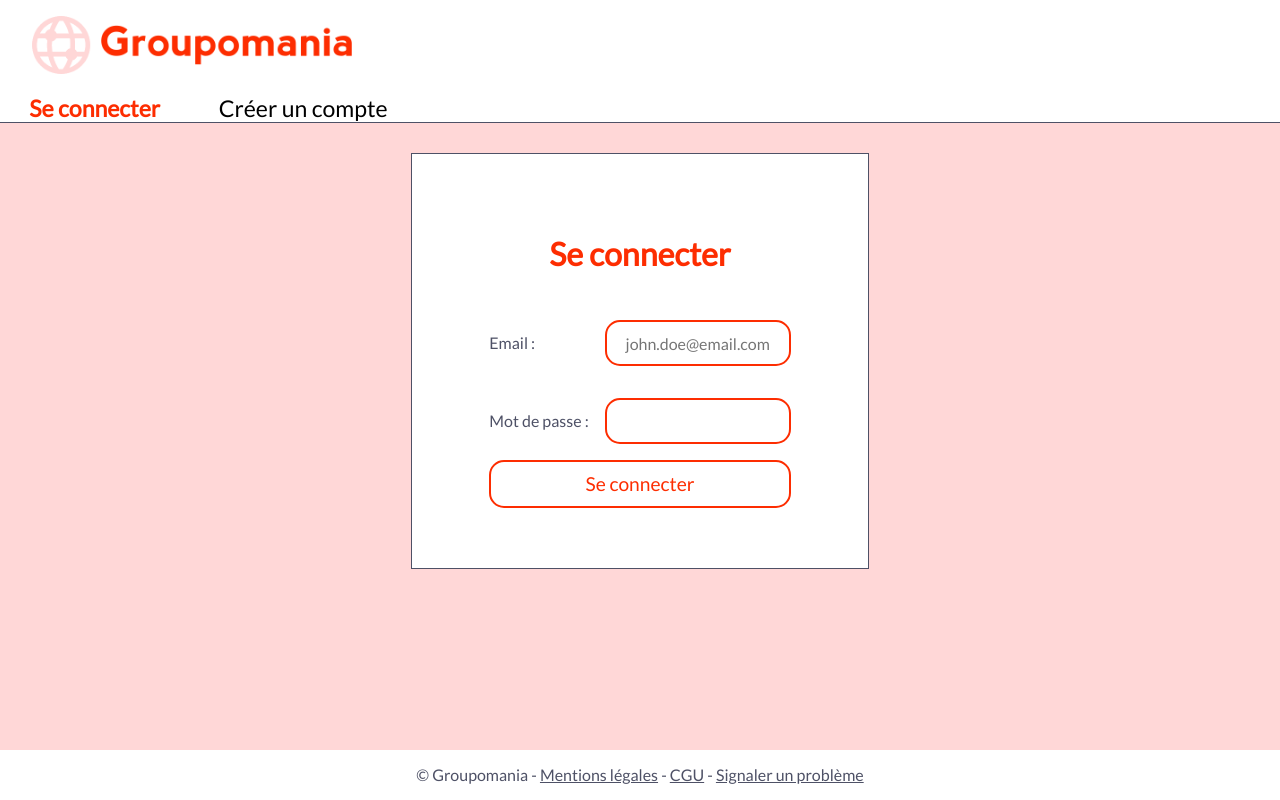
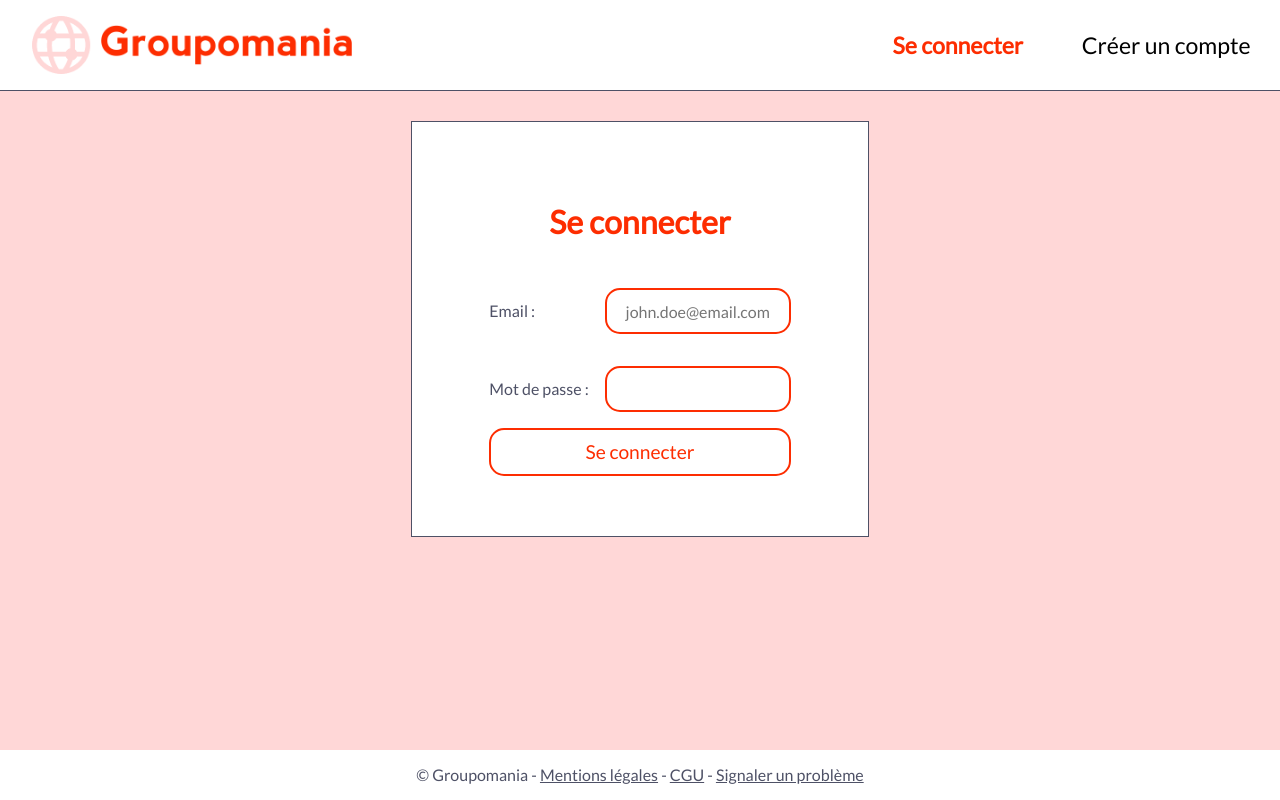
Before and after one commit to gpollet/Groupomania, a Vue app in the folder groupomania/: page /login in a window 1280 px wide. Built offline with nearby package versions, Linux system fonts and the light colour scheme.

Commit message:
Changed header layout

```diff
--- a/groupomania/src/components/Posts/CreatePost.vue
+++ b/groupomania/src/components/Posts/CreatePost.vue
@@ -55,6 +55,7 @@ function getAddedFile(e) {
   height: 20em;
   color: black;
   background-color: rgba(255, 255, 255, 0.7);
+  border-radius: 10px;
 }
 
 .new-post-buttons {
--- a/groupomania/src/components/UI/TheHeader.vue
+++ b/groupomania/src/components/UI/TheHeader.vue
@@ -39,6 +39,9 @@ function logout() {
 header {
   border-bottom: 1px solid $tertiary-color;
   background-color: white;
+  display: flex;
+  align-items: center;
+  justify-content: space-between;
 }
 
 nav>a>button {
--- a/groupomania/src/views/PostsView.vue
+++ b/groupomania/src/views/PostsView.vue
@@ -3,7 +3,7 @@
     <CreatePost @post-text-edit="(text) => thatContent.textContent = text"
       @post-image-edit="(imageUrl) => thatContent.imageUrl = imageUrl">
       <template v-slot:form-title>
-        <h2 v-if="user.userId && user.token">Nouveau post</h2>
+        <h2 v-if="user.userId && user.token">Créer un nouveau post</h2>
       </template>
       <template v-slot:new-post>
         <button class="button-style" type="submit" @click.prevent="createPost()">Créer le post</button>
```
